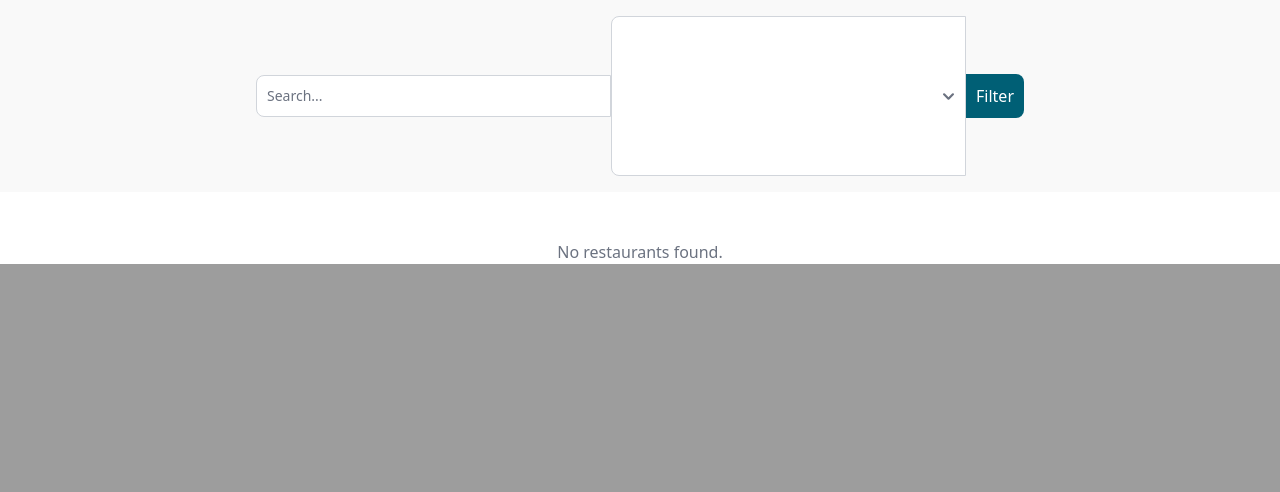
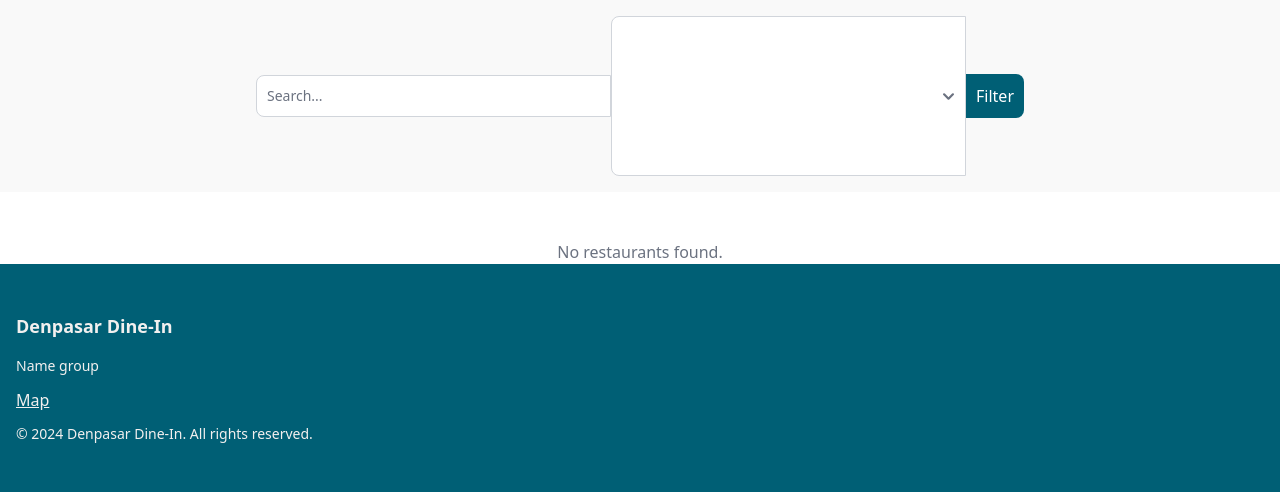
Before and after one commit to K6-PBD-Midterm/denpasar-food, a Django app: page / in a window 1280 px wide. Shown: the part 736-1228 px from the top of the page. Before the commit the page ends 1000 px from the top, so only its background shows below. Run offline with Django 5.2, Linux system fonts and the light colour scheme; data that the repository does not hold is empty; some libraries are stand-ins or nearby versions.

Commit message:
add footer

```diff
--- a/templates/base.html
+++ b/templates/base.html
@@ -42,4 +42,16 @@
         </div>
     </main>
 </body>
+<footer>
+    <footer class="bg-[#005f75] text-[#F2F0EF] py-6">
+        <div class="bg-[#005f75] text-[#F2F0EF] py-6">
+            <div class="container mx-auto px-4 flex flex-col  justify-between">
+                <h2 class="text-lg font-semibold mb-4">Denpasar Dine-In</h2>
+                <p class="text-sm mb-3">Name group</p>
+                <a href="{% url 'map' %}" class="underline mb-3"> Map</a>
+                <p class="text-sm">&copy 2024 Denpasar Dine-In. All rights reserved.</p>
+            </div>
+        </div>
+    </footer>
+</footer>
 </html>
```
Also changed, not shown: maps/templates/map/map.html (+13 -13 lines).
